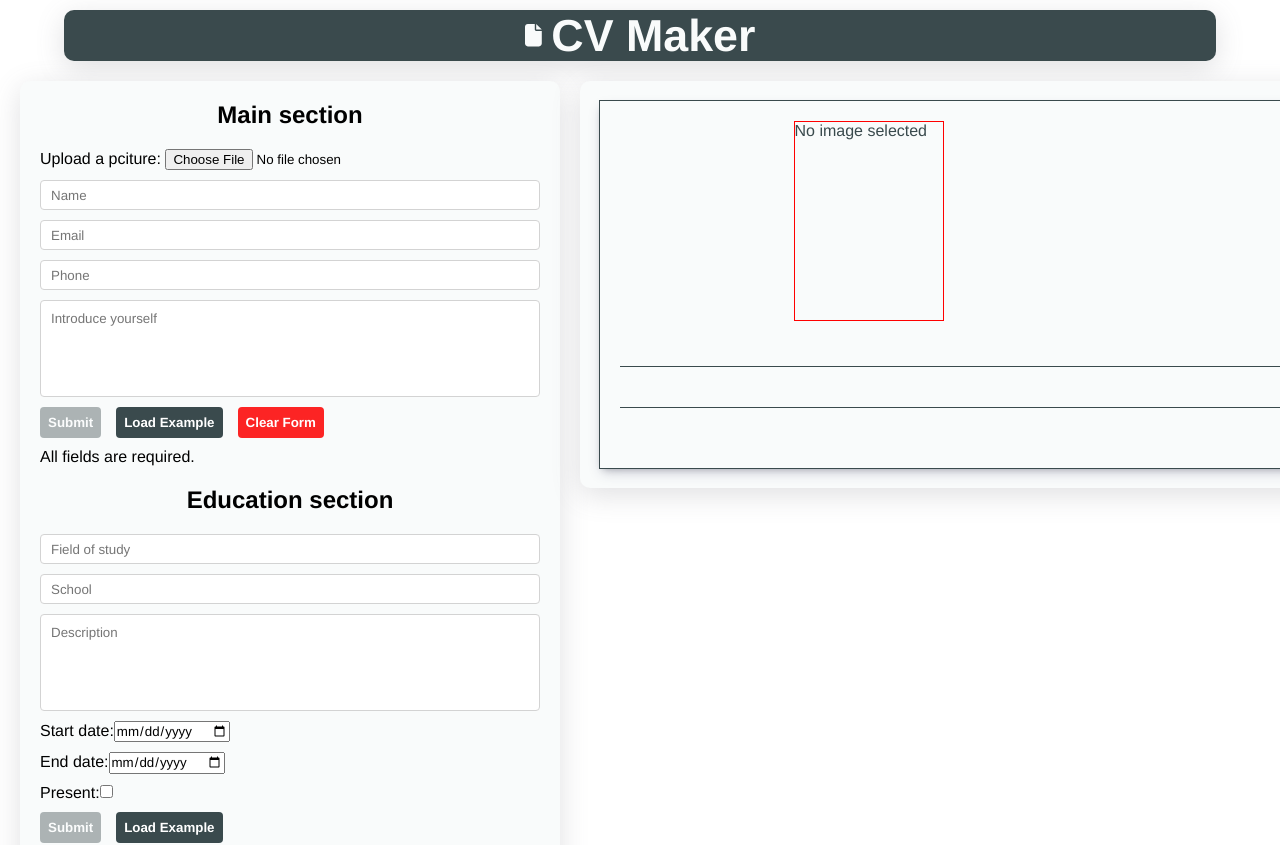
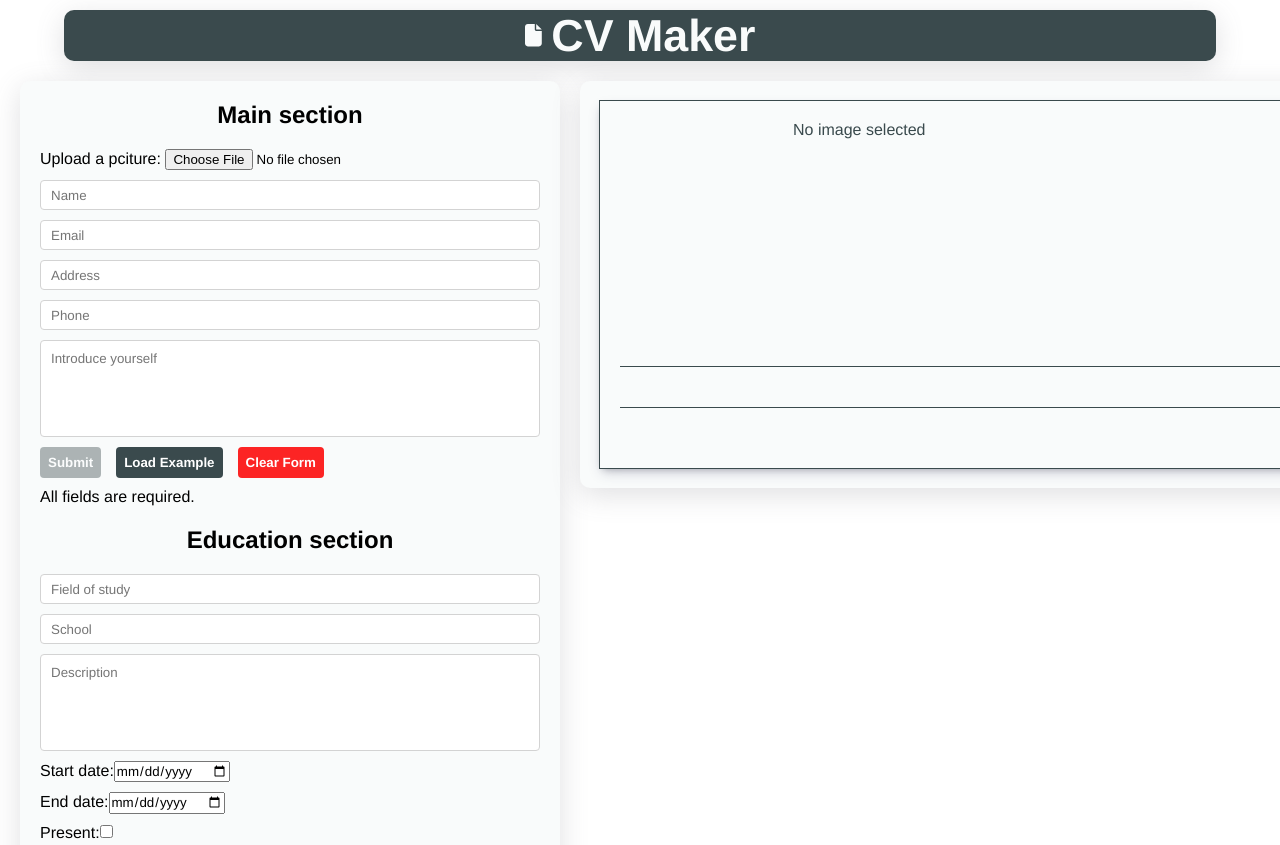
Before and after one commit to nikola88393/CV-Application, a React (Vite) app: page / in a window 1280 px wide. Shown: the top 845 px of the page. Built offline with nearby package versions, Linux system fonts and the light colour scheme.

Commit message:
Add address to the main section

```diff
--- a/src/App.jsx
+++ b/src/App.jsx
@@ -7,6 +7,7 @@ export function AppContainer() {
   const [cvData, setCvData] = useState({
     imageUrl: "",
     name: "",
+    address: "",
     email: "",
     phone: "",
     intro: "",
--- a/src/MainSection.jsx
+++ b/src/MainSection.jsx
@@ -7,6 +7,7 @@ export function MainSection({ cb }) {
     imageUrl: "",
     name: "",
     email: "",
+    address: "",
     phone: "",
     intro: "",
   });
@@ -22,6 +23,7 @@ export function MainSection({ cb }) {
     imageUrl: "src/assets/J0k1DN1T_400x400.jpg",
     name: "John Doe",
     email: "JohnDoe@example.com",
+    address: "Suite 365 8410 Marlo Key, Caspermouth, NJ 58481-0218",
     phone: "+359 11 2222 333",
     intro:
       "Highly skilled and motivated software engineer with over 8 years of experience in developing and maintaining software applications. Proficient in a variety of programming languages and technologies, with a strong background in full-stack development, system design, and agile methodologies. Passionate about solving complex problems and delivering high-quality software solutions.",
@@ -54,6 +56,7 @@ export function MainSection({ cb }) {
       imageUrl: "",
       name: "",
       email: "",
+      address: "",
       phone: "",
       intro: "",
     });
@@ -75,6 +78,12 @@ export function MainSection({ cb }) {
           name="email"
           label="Email"
           value={data.email}
+          onChange={handleInputChange}
+        ></Input>
+        <Input
+          name="address"
+          label="Address"
+          value={data.address}
           onChange={handleInputChange}
         ></Input>
         <Input
--- a/src/Preview.jsx
+++ b/src/Preview.jsx
@@ -4,6 +4,7 @@ import {
   faPhone,
   faBuildingColumns,
   faBriefcase,
+  faHouseUser,
 } from "@fortawesome/free-solid-svg-icons";
 export function CVPreview({ mainData, imageUrl, eduData, workData }) {
   return (
@@ -37,6 +38,12 @@ function MainPreview({ mainData }) {
               <FontAwesomeIcon icon={faEnvelope} />
             </strong>{" "}
             {mainData.email}
+          </p>
+          <p>
+            <strong>
+              <FontAwesomeIcon icon={faHouseUser} />
+            </strong>{" "}
+            {mainData.address}
           </p>
           <p>
             <strong>
--- a/src/app.css
+++ b/src/app.css
@@ -162,10 +162,9 @@ textarea {
 .imageContainer {
   width: 150px;
   height: 200px;
-  border: 1px solid red;
 }
 .imageContainer img {
-  object-fit: contain;
+  object-fit: cover;
   width: 100%;
   height: 100%;
 }
```
